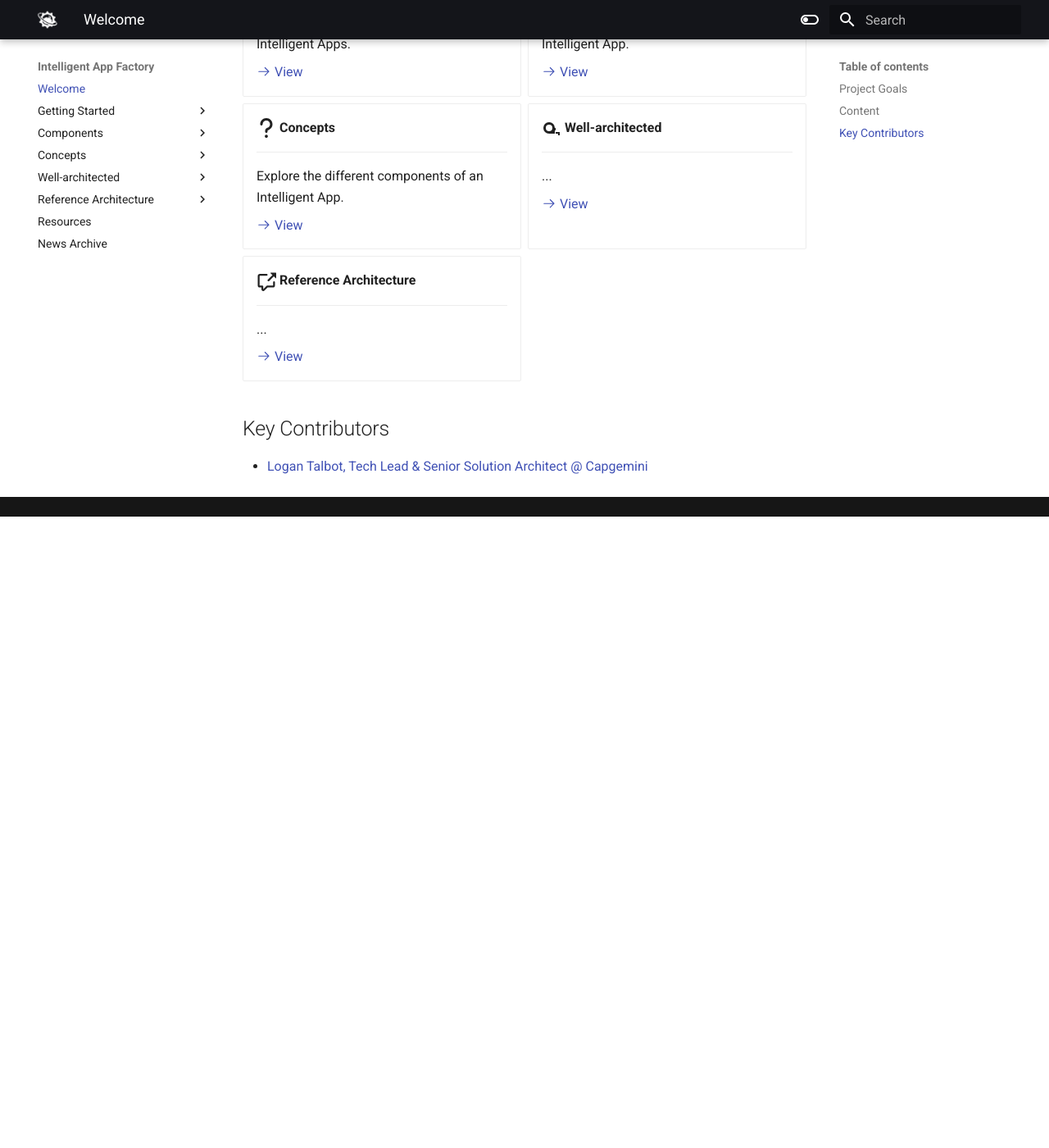
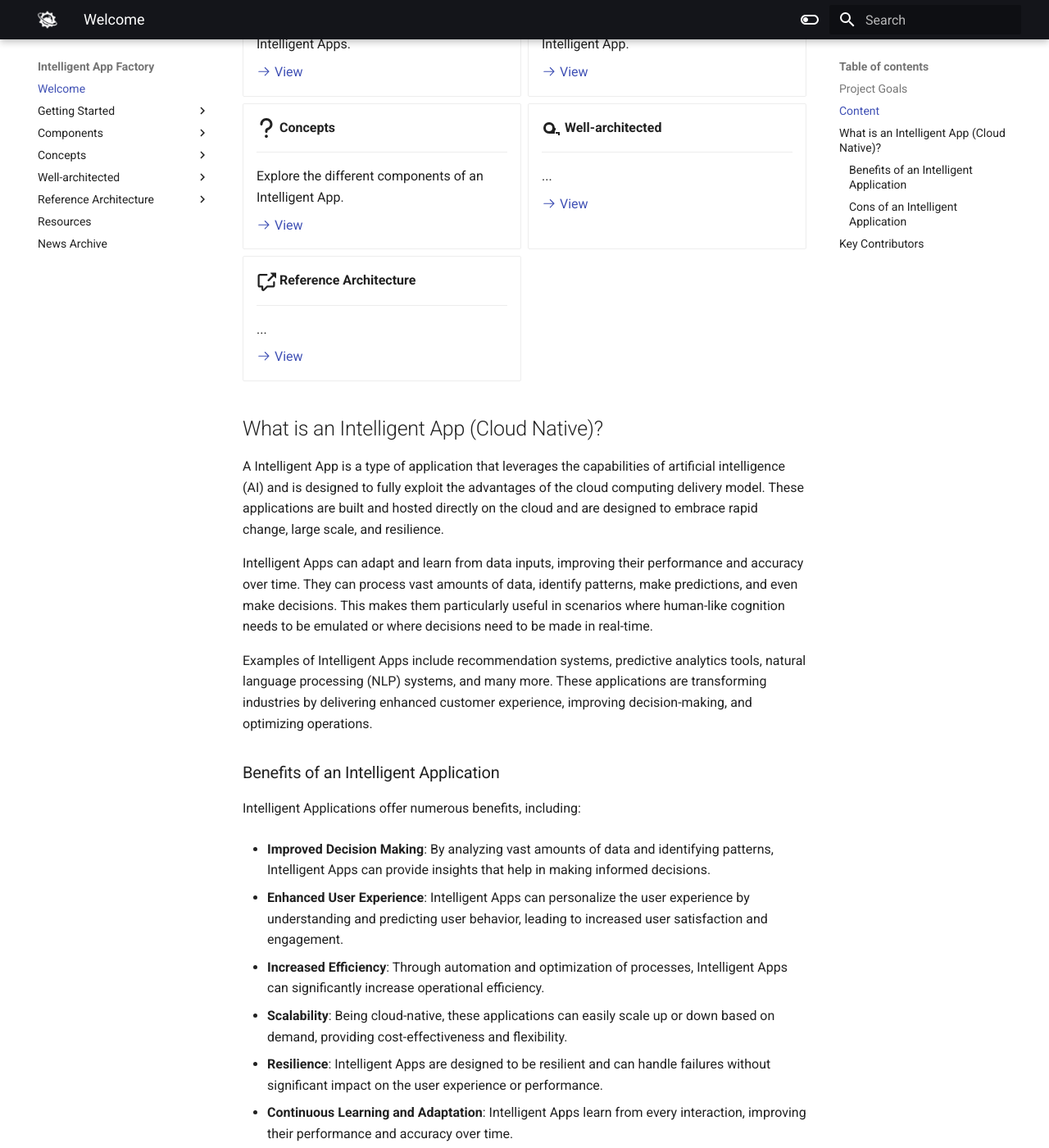
Before and after one commit to LoganDavidTalbot/IntelligentAppFactory, an MkDocs documentation site: the page built from docs/index.md, in a window 1280 px wide and 1400 px high, scrolled down 856 px. Shown: the whole window at 82% size. Built offline with MkDocs 1.6.1 and Material for MkDocs 9.7.7, drawn with Linux system fonts in a browser that asks for light colours; before the commit the page ends 1486 px from its top, so only the background shows below that; some of the changed text lies outside the part shown.

Commit message:
Add information about Cloud Native Intelligent Apps

```diff
--- a/docs/index.md
+++ b/docs/index.md
@@ -55,5 +55,44 @@ Open source project to detail how cloud native intelligent app can be secured, d
 
 </div>
 
+## What is an Intelligent App (Cloud Native)?
+
+A Intelligent App is a type of application that leverages the capabilities of artificial intelligence (AI) and is designed to fully exploit the advantages of the cloud computing delivery model. These applications are built and hosted directly on the cloud and are designed to embrace rapid change, large scale, and resilience.
+
+Intelligent Apps can adapt and learn from data inputs, improving their performance and accuracy over time. They can process vast amounts of data, identify patterns, make predictions, and even make decisions. This makes them particularly useful in scenarios where human-like cognition needs to be emulated or where decisions need to be made in real-time.
+
+Examples of Intelligent Apps include recommendation systems, predictive analytics tools, natural language processing (NLP) systems, and many more. These applications are transforming industries by delivering enhanced customer experience, improving decision-making, and optimizing operations.
+
+### Benefits of an Intelligent Application
+
+Intelligent Applications offer numerous benefits, including:
+
+- __Improved Decision Making__: By analyzing vast amounts of data and identifying patterns, Intelligent Apps can provide insights that help in making informed decisions.
+
+- __Enhanced User Experience__: Intelligent Apps can personalize the user experience by understanding and predicting user behavior, leading to increased user satisfaction and engagement.
+
+- __Increased Efficiency__: Through automation and optimization of processes, Intelligent Apps can significantly increase operational efficiency.
+
+- __Scalability__: Being cloud-native, these applications can easily scale up or down based on demand, providing cost-effectiveness and flexibility.
+
+- __Resilience__: Intelligent Apps are designed to be resilient and can handle failures without significant impact on the user experience or performance.
+
+- __Continuous Learning and Adaptation__: Intelligent Apps learn from every interaction, improving their performance and accuracy over time.
+
+### Cons of an Intelligent Application
+
+Despite the numerous benefits, there are also some potential drawbacks to consider when developing an Intelligent Application:
+
+- __Complexity__: The development and maintenance of Intelligent Apps can be complex due to the need for specialized knowledge in areas such as machine learning and data science.
+
+- __Data Privacy__: Intelligent Apps often rely on large amounts of data, which can raise concerns about data privacy and security.
+
+- __Dependence on Quality Data__: The performance of Intelligent Apps is heavily dependent on the quality of the data they are trained on. Poor quality data can lead to inaccurate predictions or decisions.
+
+- __Cost__: While cloud-native applications can scale to reduce costs, the resources required for processing large amounts of data and running complex algorithms can be expensive.
+
+- __Ethical Considerations__: The use of AI and machine learning can raise ethical questions, such as bias in decision-making processes and the potential for misuse of technology.
+
+
 ## Key Contributors
 - [Logan Talbot, Tech Lead & Senior Solution Architect @ Capgemini](https://logantalbot.com/)
```
Also changed, not shown: docs/images/well-architected/owaspllmtop10.png (added).
